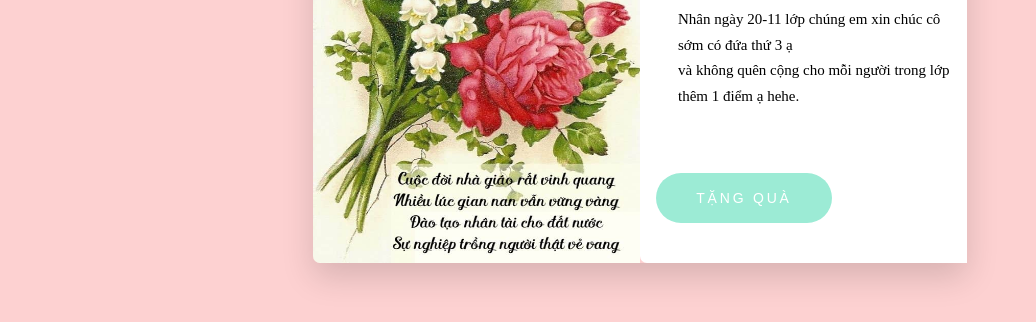
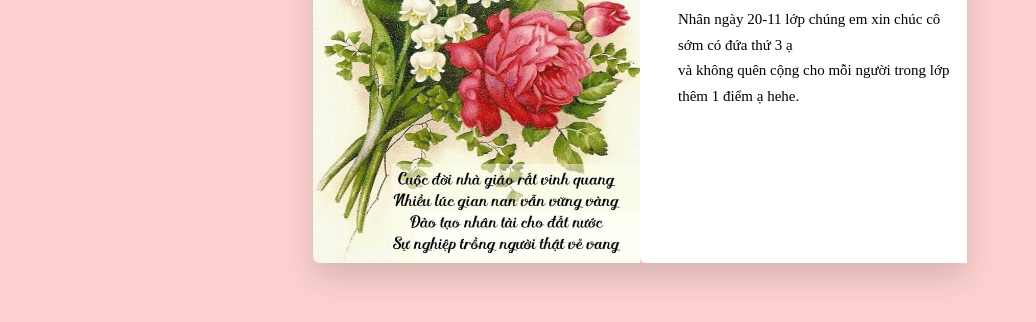
Before and after one commit to tatsu2903/coHaiAnh, a plain HTML site: page index.html in a window 1280 px wide. Shown: the part 234-556 px from the top of the page, without its empty margins (0-1036 px from the left). Drawn offline with Linux system fonts and the light colour scheme.

Commit message:
Update index.html

```diff
--- a/index.html
+++ b/index.html
@@ -23,12 +23,7 @@
                 </p>
             </div>
 
-            <div class="product-btn">
-                <!-- <p><span>Vô Giá</span></p> -->
-                <button type="button">
-                    Tặng Quà
-                </button>
-            </div>
+
         </div>
     </div>
 </body>
```
